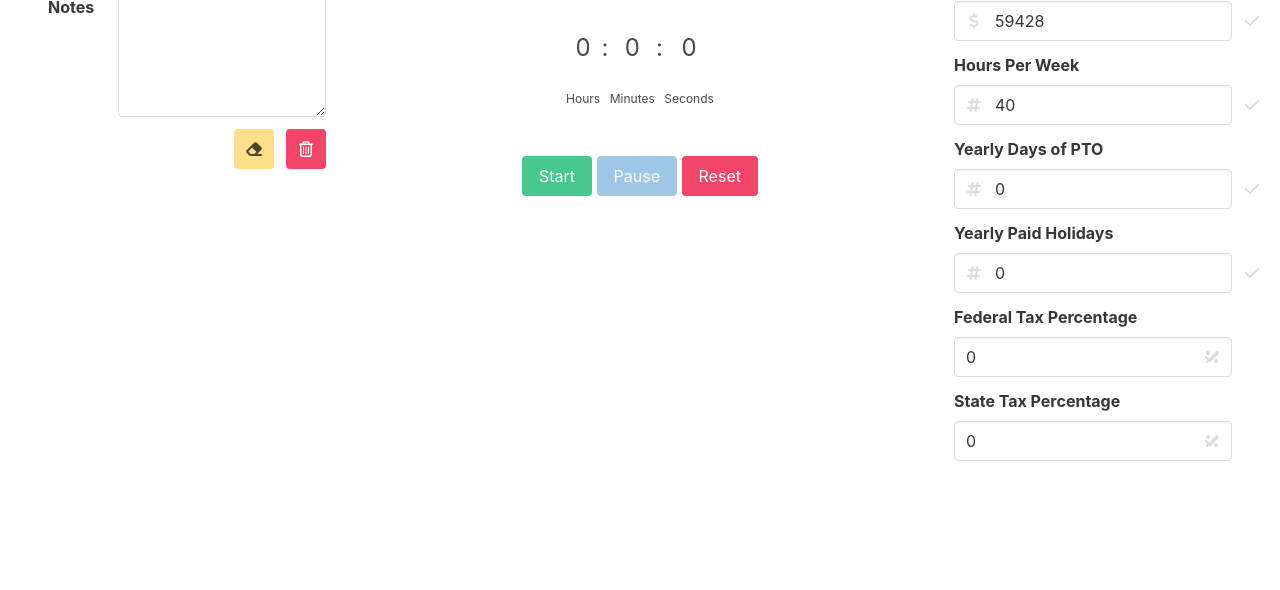
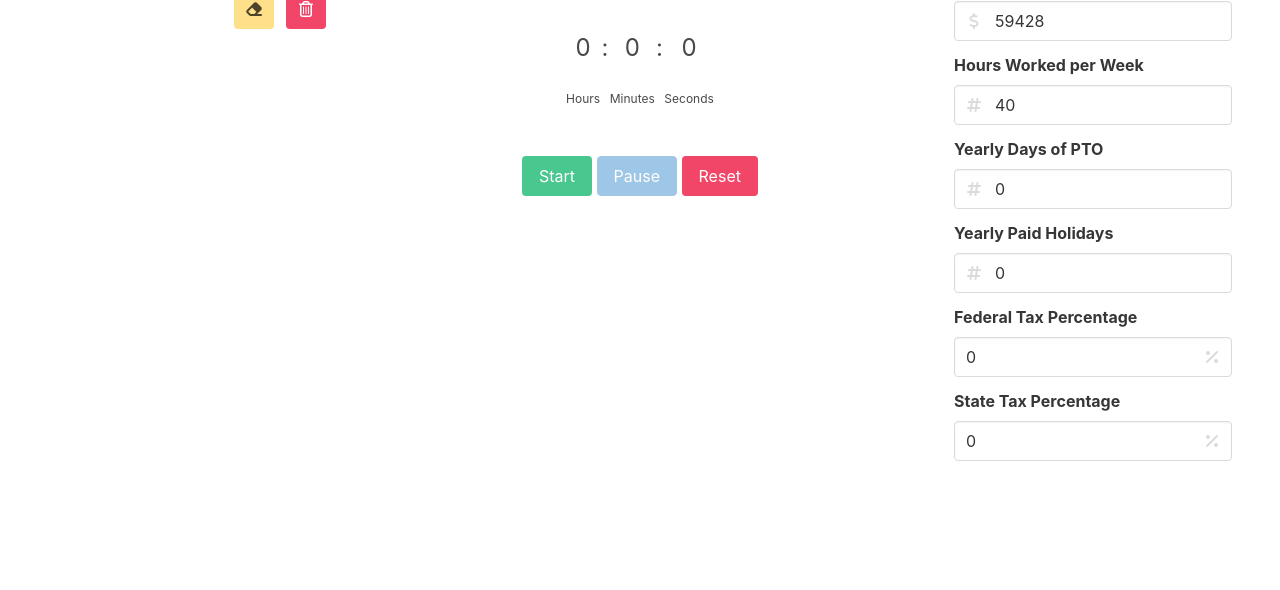
Before and after one commit to anthonyisensee/moneytimer, a plain HTML site: page index.html in a window 1280 px wide. Shown: the part 210-800 px from the top of the page. Drawn offline with nearby package versions, Linux system fonts and the light colour scheme.

Commit message:
fix: rm previously hidden font awesome remnants

```diff
--- a/index.html
+++ b/index.html
@@ -66,7 +66,8 @@
                                     </div>
                                 </div>
                             </div>
-                            <div class="field is-horizontal">
+                            <!-- TODO: Implement optional notes field associated with time period. -->
+                            <!-- <div class="field is-horizontal">
                                 <div class="field-label is-normal">
                                     <label class="label">Notes</label>
                                 </div>
@@ -77,7 +78,7 @@
                                         </div>
                                     </div>
                                 </div>
-                            </div>
+                            </div> -->
                             <div class="field is-horizontal">
                                 <div class="field-label is-normal"></div>
                                 <div class="field-body">
@@ -164,20 +165,14 @@
                             <span class="icon is-small is-left">
                                 <i class="fas" style="font-style: normal;">$</i>
                             </span>
-                            <span class="icon is-small is-right">
-                                <i class="fas fa-check"></i>
-                            </span>
                         </div>
                     </div>
                     <div class="field">
-                        <label class="label">Hours Per Week</label>
+                        <label class="label">Hours Worked per Week</label>
                         <div class="control has-icons-left">
                             <input class="input" id="hours_per_week" placeholder="40, 35, etc.">
                             <span class="icon is-small is-left">
                                 <i class="fas" style="font-style: normal;">#</i>
-                            </span>
-                            <span class="icon is-small is-right">
-                                <i class="fas fa-check"></i>
                             </span>
                         </div>
                     </div>
@@ -188,9 +183,6 @@
                             <span class="icon is-small is-left">
                                 <i class="fas" style="font-style: normal;">#</i>
                             </span>
-                            <span class="icon is-small is-right">
-                                <i class="fas fa-check"></i>
-                            </span>
                         </div>
                     </div>
                     <div class="field">
@@ -199,9 +191,6 @@
                             <input class="input" id="paid_holidays" placeholder="0, 5, etc.">
                             <span class="icon is-small is-left">
                                 <i class="fas" style="font-style: normal;">#</i>
-                            </span>
-                            <span class="icon is-small is-right">
-                                <i class="fas fa-check"></i>
                             </span>
                         </div>
                     </div>
@@ -212,9 +201,6 @@
                             <span class="icon is-small is-left">
                                 <i class="fas" style="font-style: normal;">$</i>
                             </span>
-                            <span class="icon is-small is-right">
-                                <i class="fas fa-check"></i>
-                            </span>
                         </div>
                     </div>
                     <div class="field">
@@ -223,9 +209,6 @@
                             <input class="input" id="federal_tax" placeholder="">
                             <span class="icon is-small is-right">
                                 <i class="fas" style="font-style: normal;">%</i>
-                            </span>
-                            <span class="icon is-small is-right">
-                                <i class="fas fa-check"></i>
                             </span>
                         </div>
                     </div>
@@ -236,9 +219,6 @@
                             <span class="icon is-small is-right">
                                 <i class="fas" style="font-style: normal;">%</i>
                             </span>
-                            <span class="icon is-small is-right">
-                                <i class="fas fa-check"></i>
-                            </span>
                         </div>
                     </div>
                 </div>
```
